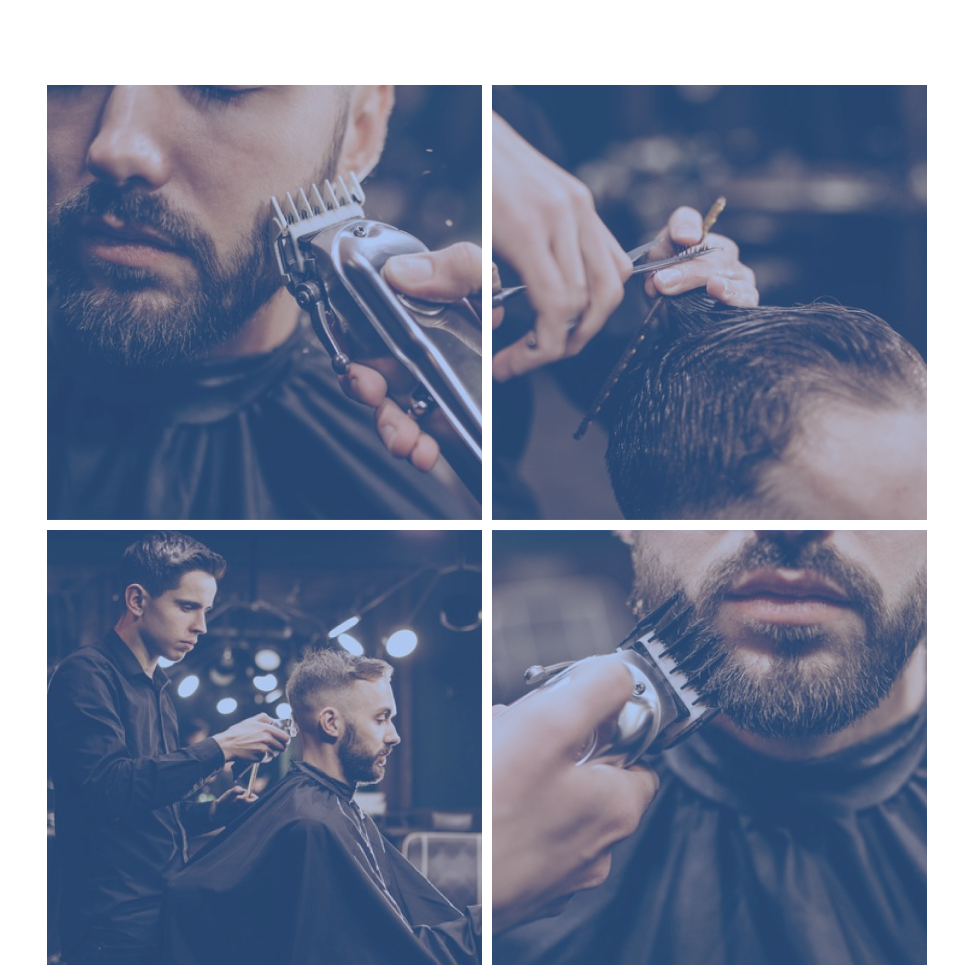
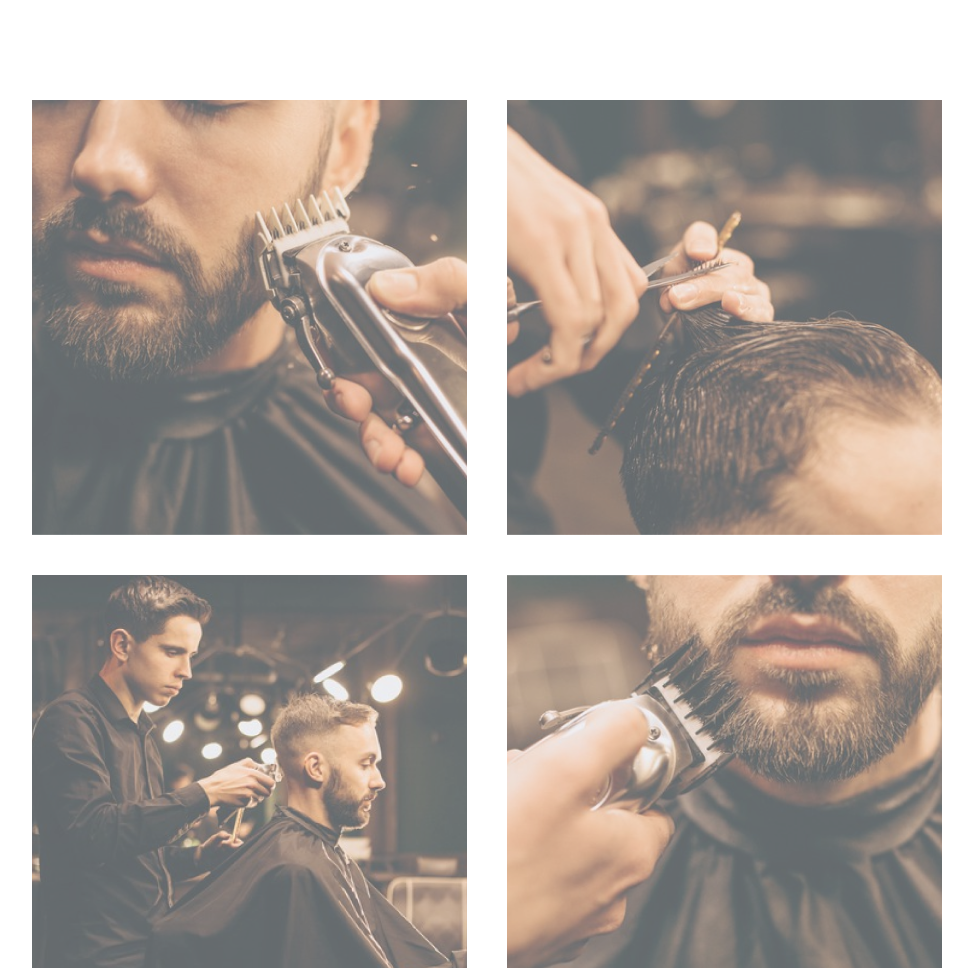
Before and after one commit to BrainHDV/Barber-template, a plain HTML site: page index.html in a window 1280 px wide. Shown: the part 3499-4467 px from the top of the page, without its empty margins (153-1126 px from the left). Drawn offline with nearby package versions, Linux system fonts and the light colour scheme.

Commit message:
Update index.css

```diff
--- a/css/index.css
+++ b/css/index.css
@@ -437,8 +437,9 @@ li:not(:last-of-type) {
 .gallery__content-wrapper {
     width: 435px;
     height: 435px;
-    background: rgba(82, 150, 255, .9);
+    background: rgba(82, 150, 255, .9) cover;
 
+    margin: 15px;
     transition: .4s ease;
 }
 
```
